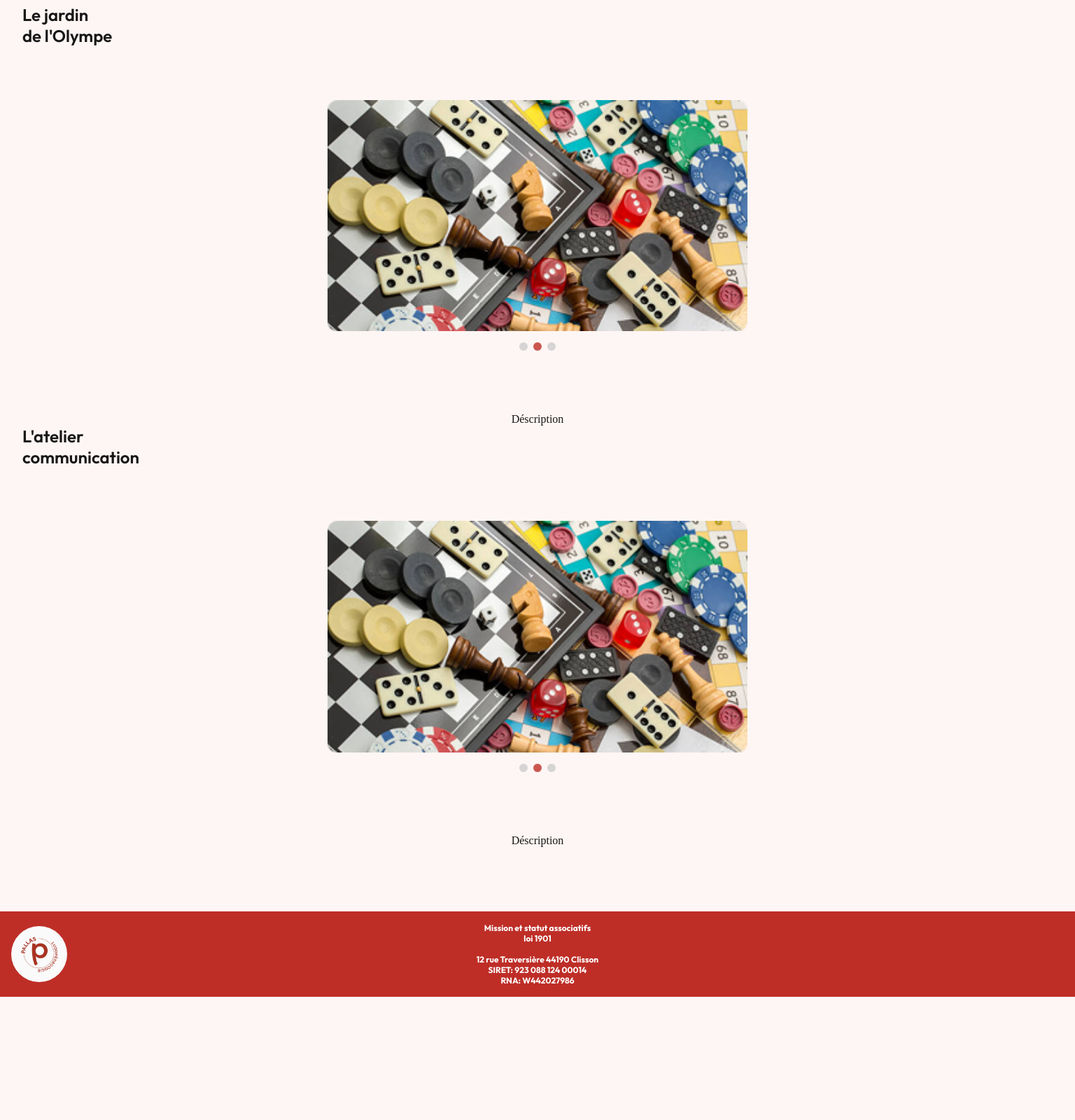
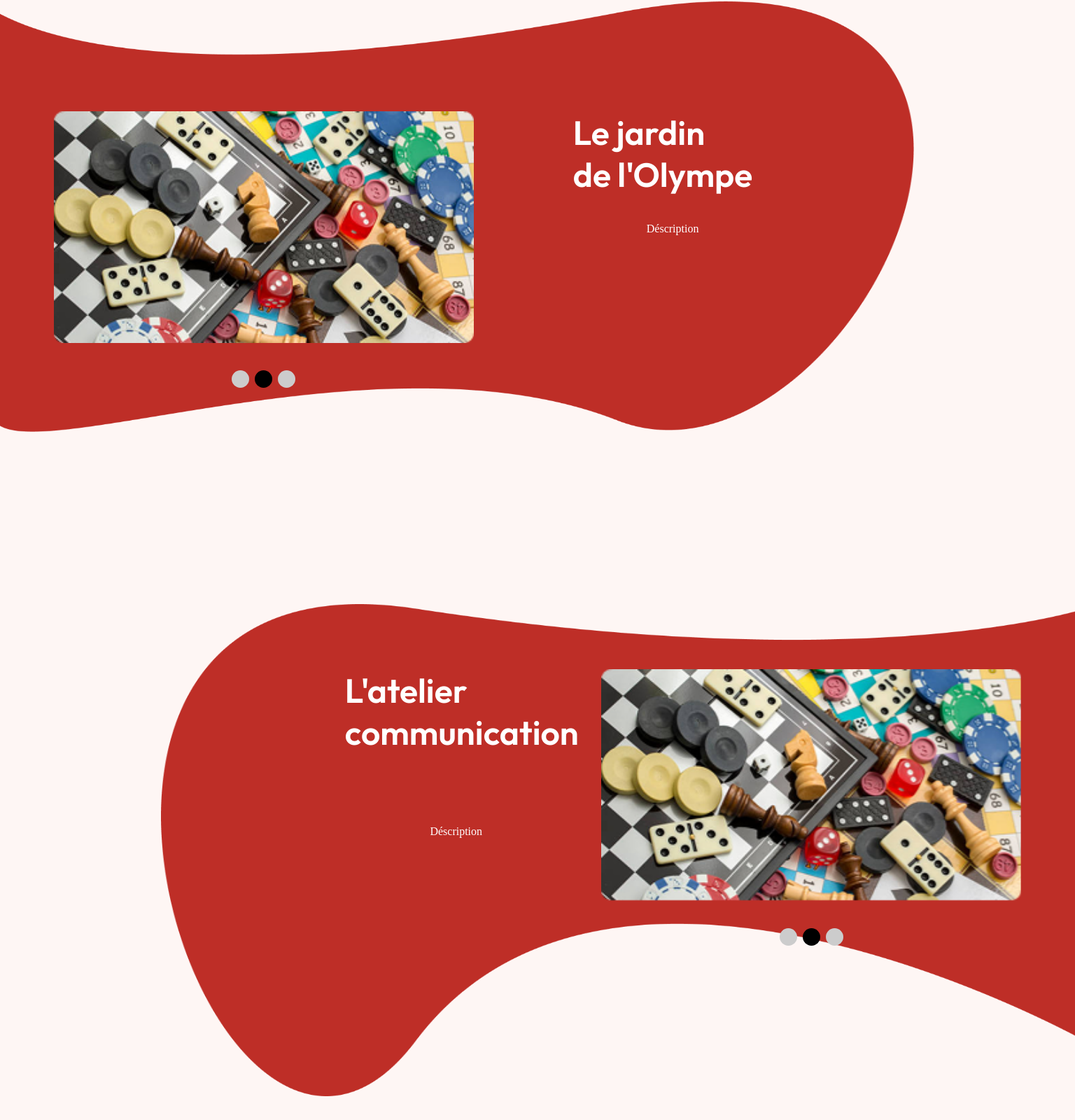
Before and after one commit to FarCodeFR/Pallas-association, a Next.js app: page /les-jeux in a window 1536 px wide. Shown: the part 217-1817 px from the top of the page at 70% size. Before the commit the page ends 1641 px from the top, so only its background shows below. Built offline with nearby package versions, Linux system fonts and the light colour scheme.

Commit message:
Responsive desktop games page

```diff
--- a/app/les-jeux/page.tsx
+++ b/app/les-jeux/page.tsx
@@ -3,6 +3,7 @@ import PartnerCarousel from "@/components/Carrousel";
 import "../../styles/games.css";
 import gamesImages from "../data/games.json";
 import { useEffect } from "react";
+import Image from "next/image";
 
 function Games() {
   useEffect(() => {
@@ -17,6 +18,7 @@ function Games() {
   return (
     <main className="container-games">
       <h1>Les jeux</h1>
+      <section className="first-carrousel">
         <h2>
           Le jardin <br /> de l&#39;Olympe
         </h2>
@@ -25,6 +27,15 @@ function Games() {
           ariaLabel="Carrousel du jardin de l'Olympe"
         />
         <p>Déscription</p>
+        <Image
+          src="/images/desktop-style.png"
+          width={1188}
+          height={768}
+          quality={100}
+          alt="style décoratif"
+        />
+      </section>
+      <section className="second-carrousel">
         <h2>
           L&#39;atelier <br /> communication
         </h2>
@@ -33,6 +44,14 @@ function Games() {
           ariaLabel="Carrousel de l'atelier communication"
         />
         <p>Déscription</p>
+        <Image
+          width={1188}
+          height={768}
+          quality={100}
+          src="/images/desktop-style-two.png"
+          alt="style décoratif"
+        />
+      </section>
     </main>
   );
 }
--- a/styles/carrousel.css
+++ b/styles/carrousel.css
@@ -29,3 +29,22 @@
   outline: 2px solid black;
   outline-offset: 2px;
 }
+
+@media screen and (min-width: 1200px) {
+  .mySwiper {
+    padding-bottom: 5%;
+  }
+  .swiper-pagination-bullet-active {
+    background-color: rgb(0, 0, 0);
+  }
+  .swiper-pagination-bullet:focus {
+  outline: 2px solid rgb(0, 0, 0);
+  outline-offset: 2px;
+}
+  .swiper-pagination-bullet {
+  opacity: 1;
+  width: 25px;
+  height: 25px;
+}
+
+}
--- a/styles/games.css
+++ b/styles/games.css
@@ -26,3 +26,75 @@
     text-align: center;
   }
 }
+
+.first-carrousel > img {
+  display: none;
+}
+.second-carrousel > img {
+  display: none;
+}
+
+@media screen and (min-width: 1350px) {
+  /* first carrousel */
+  .first-carrousel > img {
+    position: absolute;
+    display: block;
+    z-index: -1;
+    top: 7%;
+    left: 0;
+    width: 85%;
+    height: 35%;
+    object-fit: fill;
+}
+  .first-carrousel {
+    height: 90vh;
+    margin-top: 15% ;
+  }
+  .first-carrousel > .mySwiper:first-of-type {
+   margin: 0 5%;
+  }
+  .first-carrousel > h2:first-of-type {
+    position: absolute;
+    font-size: 48px;
+    color: white;
+    right: 30%;
+  }
+.first-carrousel > p:first-of-type {
+  position: absolute;
+  color: white;
+  right: 35%;
+  top:25%;
+}
+  /* second carrousel */
+
+   .second-carrousel > img {
+    position: absolute;
+    display: block;
+    z-index: -1;
+    bottom: 4%;
+    right: 0;
+    width: 85%;
+    height: 40%;
+    object-fit: fill;
+}
+  .second-carrousel {
+    height: 85vh;
+    margin:0% auto;
+  }
+   .second-carrousel > .mySwiper:last-of-type {
+   margin-right: 5%;
+  }
+  .second-carrousel > h2:last-of-type {
+    position: absolute;
+    font-size: 48px;
+    color: white;
+    left: 30%;
+  }
+  .second-carrousel > p:last-of-type {
+    position: absolute;
+    left: 40%;
+    color: white;
+    bottom: 25%;
+  }
+
+}
```
Also changed, not shown: public/images/desktop-style-two.png (added), public/images/desktop-style.png (added), styles/burger-menu.css (line endings or trailing spaces). Lines whose indentation alone changed are shown as unchanged.
